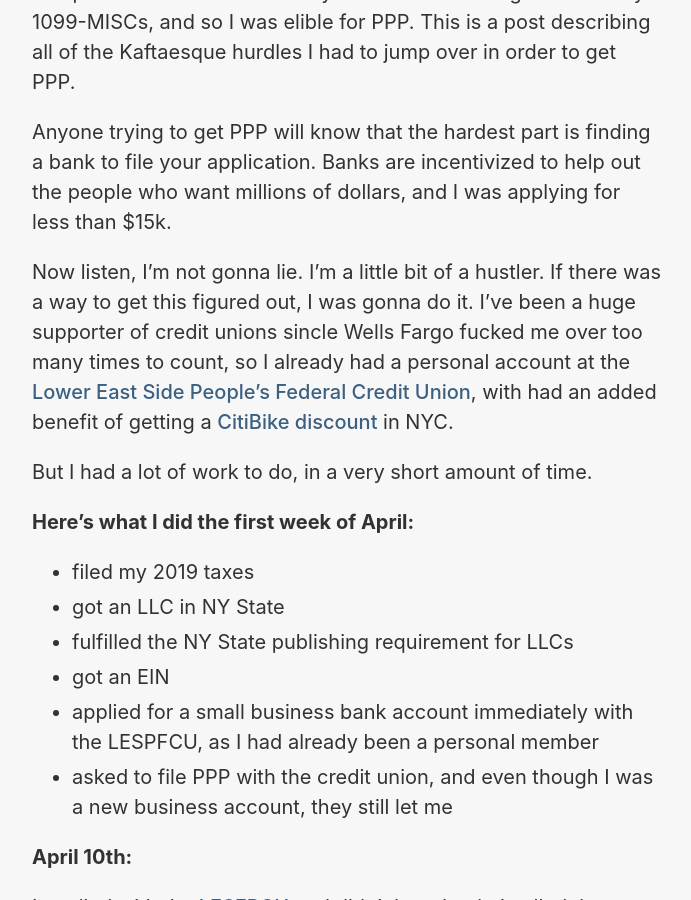
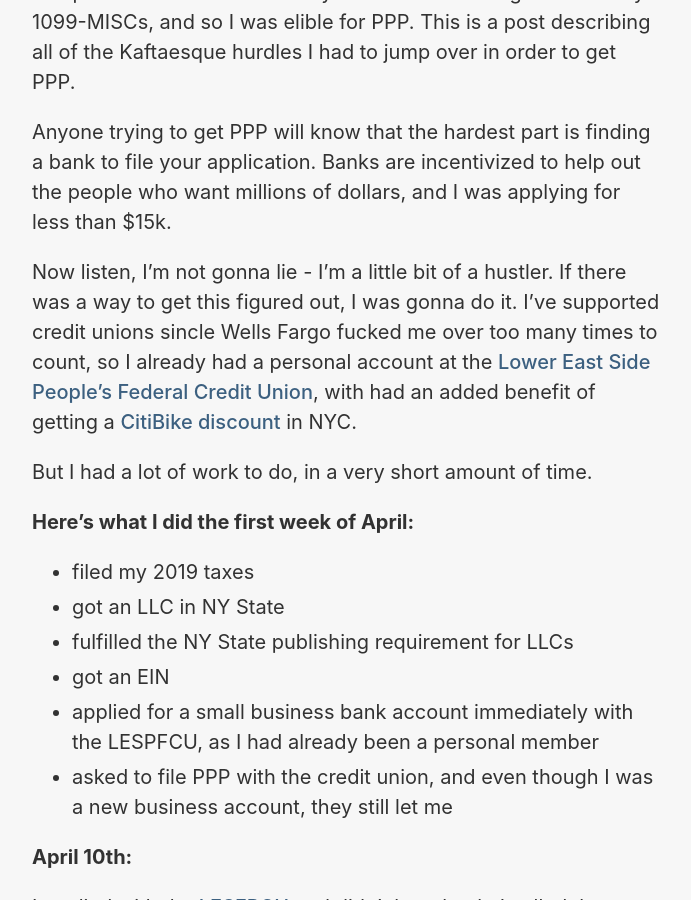
Before and after one commit to allisonburtch/consultancy, a Jekyll site: the page built from _posts/2020-05-04-how-i-got-PPP-as-an-independent-contractor.md, in a window 1280 px wide and 900 px high, scrolled down 993 px. Shown: the whole window, without its empty margins (293-984 px from the left). Built offline with Jekyll 4.4.1, drawn with Linux system fonts in a browser that asks for light colours.

```diff
--- a/_posts/2020-05-04-how-i-got-PPP-as-an-independent-contractor.md
+++ b/_posts/2020-05-04-how-i-got-PPP-as-an-independent-contractor.md
@@ -14,7 +14,7 @@
 
 Anyone trying to get PPP will know that the hardest part is finding a bank to file your application. Banks are incentivized to help out the people who want millions of dollars, and I was applying for less than $15k.
 
-Now listen, I'm not gonna lie. I'm a little bit of a hustler. If there was a way to get this figured out, I was gonna do it. I've been a huge supporter of credit unions sincle Wells Fargo fucked me over too many times to count, so I already had a personal account at the [Lower East Side People's Federal Credit Union](https://lespeoples.org/), with had an added benefit of getting a [CitiBike discount](https://www.citibikenyc.com/pricing/cdcu) in NYC.
+Now listen, I'm not gonna lie - I'm a little bit of a hustler. If there was a way to get this figured out, I was gonna do it. I've supported credit unions sincle Wells Fargo fucked me over too many times to count, so I already had a personal account at the [Lower East Side People's Federal Credit Union](https://lespeoples.org/), with had an added benefit of getting a [CitiBike discount](https://www.citibikenyc.com/pricing/cdcu) in NYC.
 
 But I had a lot of work to do, in a very short amount of time.
 
```
